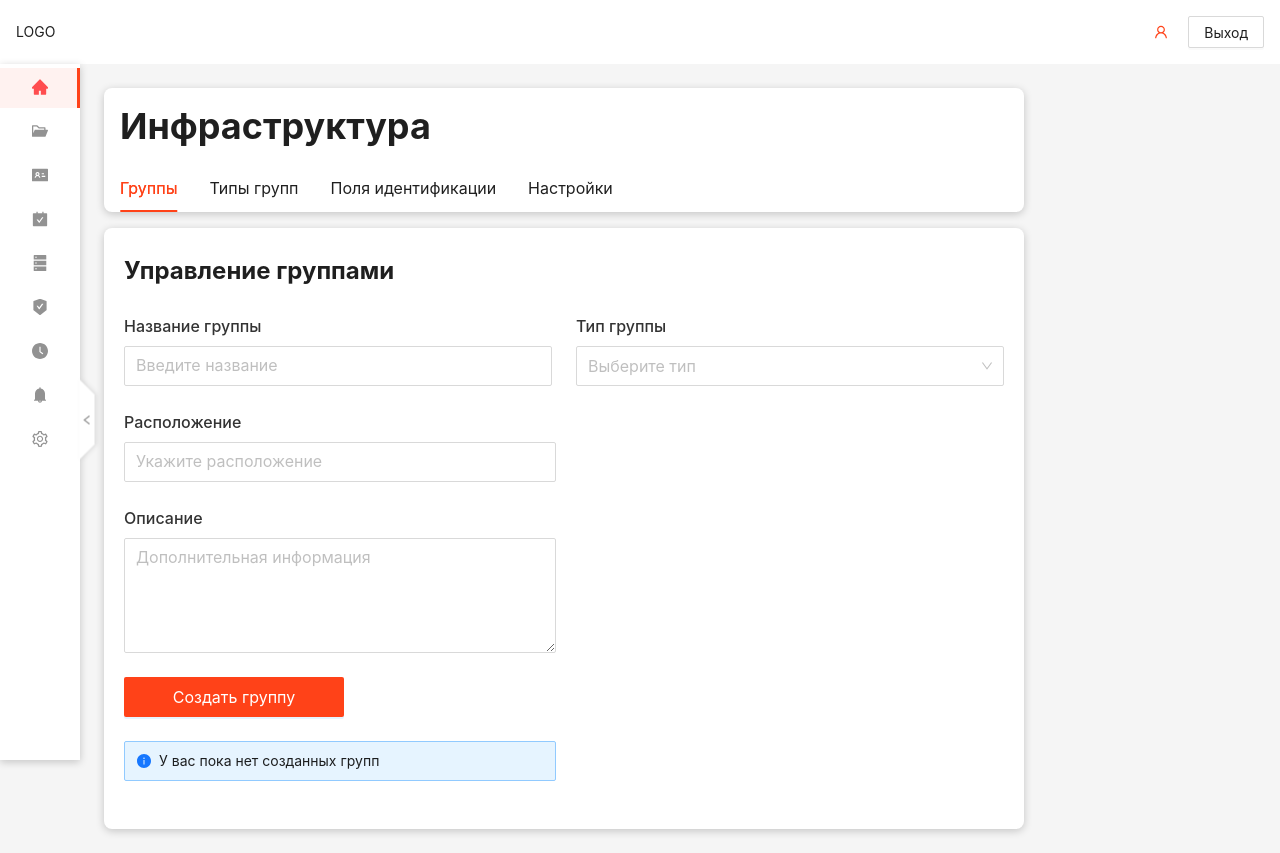
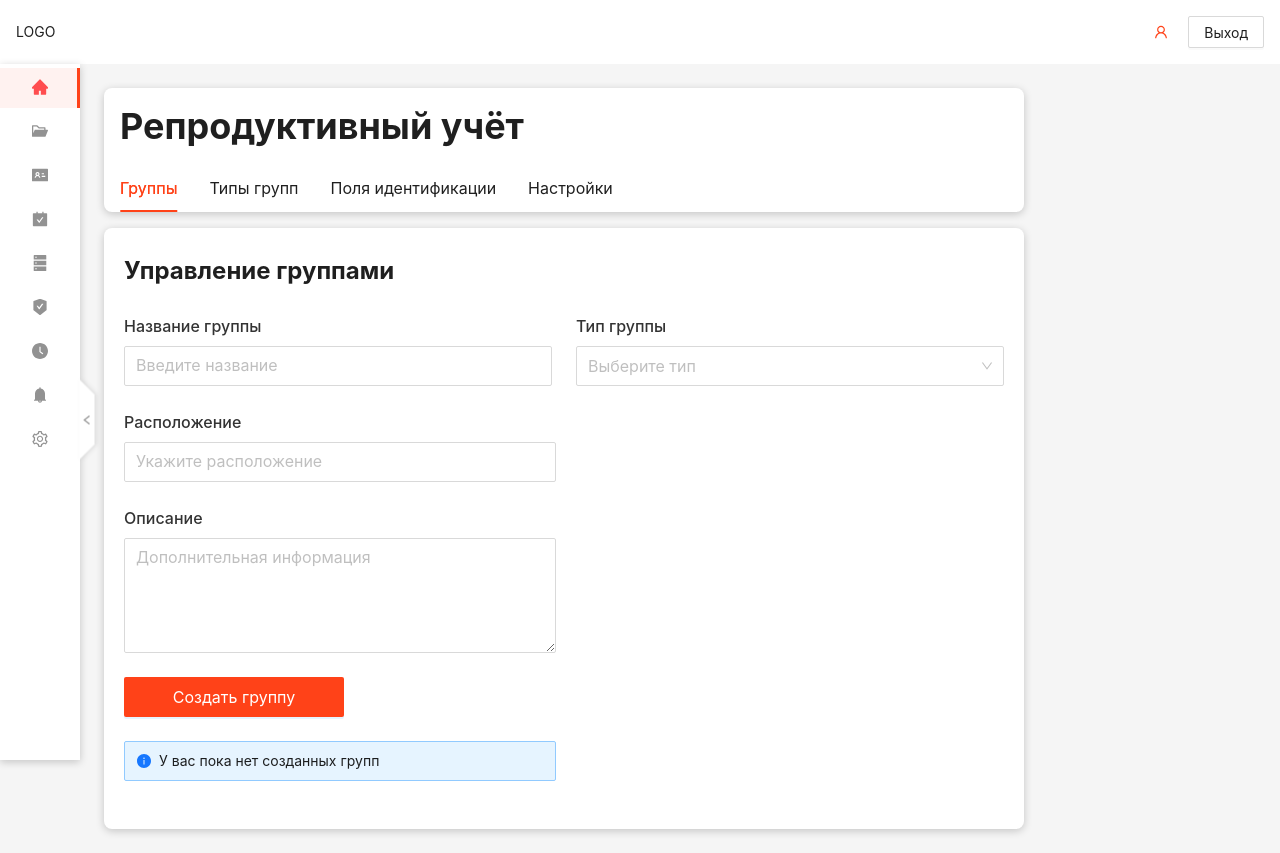
Before and after one commit to olyannaa/cattle_track_frontend, a React (Vite) app: page /infrastructure in a window 1280 px wide. Built offline with nearby package versions, Linux system fonts and the light colour scheme; no server answers.

Commit message:
fix header

```diff
--- a/src/app/infrastructure/InfrastructurePage.tsx
+++ b/src/app/infrastructure/InfrastructurePage.tsx
@@ -31,7 +31,7 @@ export const InfrastructurePage = () => {
     return (
         <div>
             <div className='header-container'>
-                <h1 className='header-title'>Инфраструктура</h1>
+                <h1 className='header-title'>Репродуктивный учёт</h1>
                 <Tabs
                     style={{
                         fontWeight: 400,
--- a/src/global-components/Layout/Layout.tsx
+++ b/src/global-components/Layout/Layout.tsx
@@ -2,7 +2,7 @@ import React, { useEffect, useState } from 'react';
 import { AppstoreFilled, LeftOutlined, RightOutlined, UserOutlined } from '@ant-design/icons';
 import { Button, Flex, Layout } from 'antd';
 import { Navigate, Outlet, useNavigate } from 'react-router-dom';
-import { AppMenu } from './components/Menu/Menu';
+import { AppMenu } from './components/menu/Menu';
 import styles from './Layout.module.css';
 import { useLogoutMutation } from '../../app-service/services/auth';
 import { IUser } from '../../utils/userType';
```
